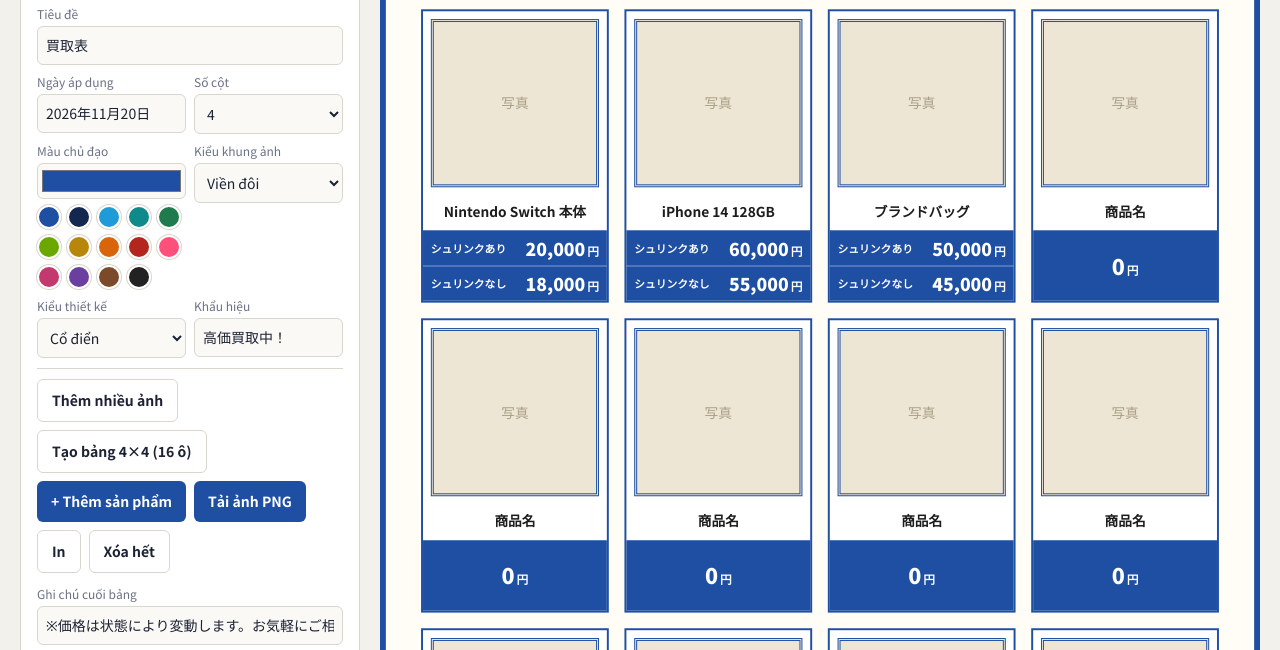
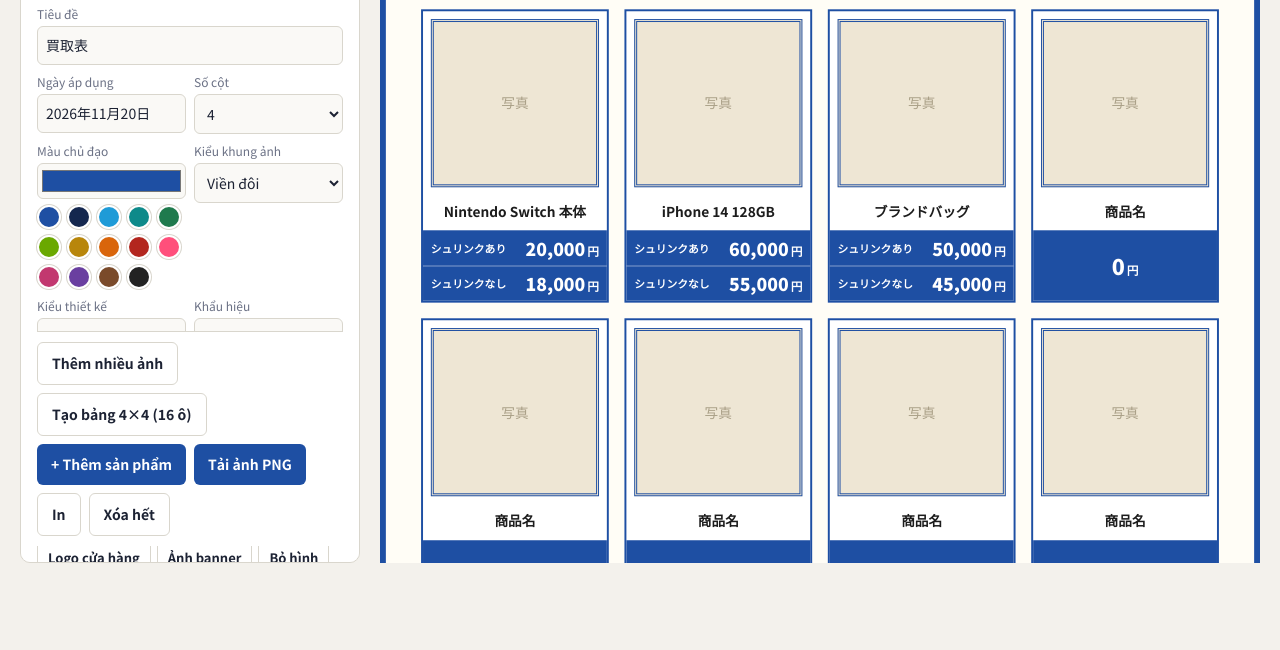
Before and after one commit to vanlong-nguyen/kaitori, a plain HTML site: page index.html in a window 1280 px wide. Shown: the part 217-867 px from the top of the page. After the commit the page ends 800 px from the top, so only its background shows below. Drawn offline with nearby package versions, Linux system fonts and the light colour scheme.

Commit message:
Add files via upload

```diff
--- a/index.html
+++ b/index.html
@@ -45,6 +45,12 @@ button:focus-visible,input:focus-visible,select:focus-visible{outline:2px solid
 .frame.cut{background:#fff}.frame.cut img{object-fit:contain;padding:6px}.chip:disabled{opacity:.4}
 .s-card{cursor:grab}
 .stage{min-width:0}
+@media(min-width:861px){
+.app{height:100vh;height:100dvh;grid-template-rows:minmax(0,1fr)}
+.panel{align-self:stretch;min-height:0;overflow-y:auto;overscroll-behavior:contain}
+.stage{min-height:0;overflow-y:auto;overflow-x:hidden}
+}
+@media print{.app{height:auto!important}.stage{overflow:visible!important}}
 #fit{margin:0 auto}
 #sheet{transform-origin:top left}
 .actions{position:sticky;bottom:0;background:var(--panel);padding:10px 0 calc(10px + env(safe-area-inset-bottom,0px));border-top:1px solid var(--line);z-index:5}
```
